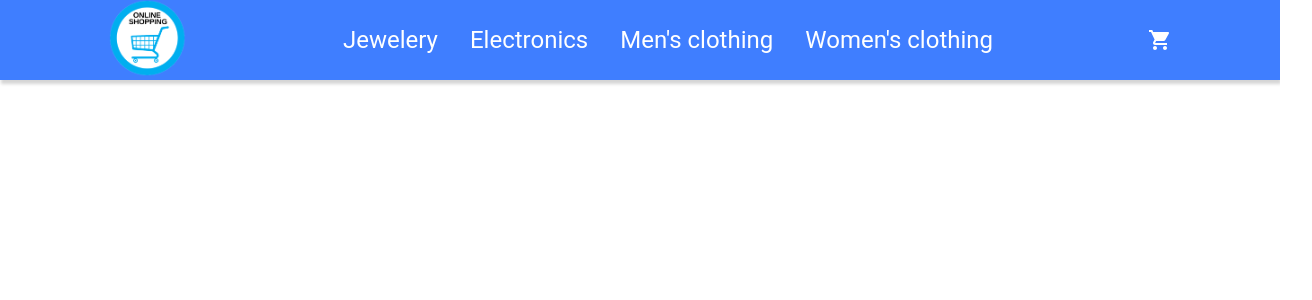
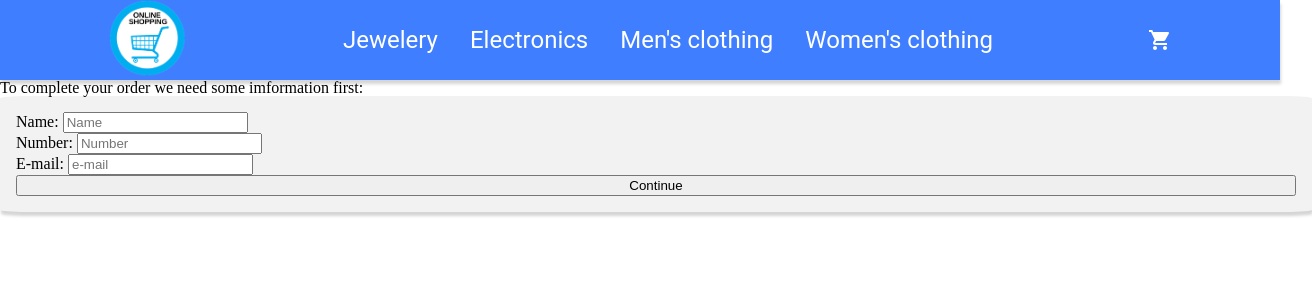
Before and after one commit to lemosadrian08/online_shopping, a React (Create React App) app: page /checkout in a window 1280 px wide. Shown: the top 300 px of the page, 1312 px wide, since content can reach past the window. Built offline with nearby package versions, Linux system fonts and the light colour scheme.

Commit message:
added firebase II

```diff
--- a/package.json
+++ b/package.json
@@ -16,6 +16,7 @@
     "react-router-dom": "^6.3.0",
     "react-scripts": "^5.0.1",
     "spinners-react": "^1.0.7",
+    "sweetalert2": "^11.4.24",
     "web-vitals": "^2.1.4"
   },
   "scripts": {
--- a/src/App.js
+++ b/src/App.js
@@ -4,6 +4,7 @@ import ItemListContainer from './Components/ItemListContainer/ItemListContainer'
 import ItemDetailContainer from './Components/ItemDetailContainer/ItemDetailContainer.jsx'
 import Cart from './Components/Cart/Cart.jsx'
 import CustomProvider from './Components/CartContext/CartContext.jsx'
+import Checkout from './Components/Checkout/Checkout.jsx'
 
 import { Routes, Route, BrowserRouter } from "react-router-dom";
 
@@ -17,6 +18,7 @@ const App = () => {
           <Route path='/category/:categoryName' element={<ItemListContainer greeting='hola' />}/>
           <Route path='/item/:itemId' element={<ItemDetailContainer />}/>
           <Route path='/cart' element={<Cart />}/>
+          <Route path='/checkout' element={<Checkout />}/>
         </Routes>
       </CustomProvider>
     </BrowserRouter>
--- a/src/Components/Cart/Cart.css
+++ b/src/Components/Cart/Cart.css
@@ -13,13 +13,13 @@
     font-size: 1rem;
 }
 
-.clearButtomContainer{
+.ButtomsContainer{
     display: flex;
+    flex-direction: column;
     justify-content: center;
 }
-.clearButtom{
+.clearButtom ,.checkoutButtom{
     font-family: 'Roboto', sans-serif;
-    width: 25%;
     background-color: #3f7eff;
     font-size: 1rem;
     color: white;
--- a/src/Components/Cart/Cart.jsx
+++ b/src/Components/Cart/Cart.jsx
@@ -3,33 +3,12 @@ import { cartContext } from '../CartContext/CartContext.jsx'
 import "./Cart.css"
 import CartCard from '../CartCard/CartCard.jsx'
 import { Link } from "react-router-dom";
-import { db } from '../../firebase/firebase'
-import { addDoc, collection, doc, serverTimestamp } from 'firebase/firestore'
-
 
 
 const Cart =()=>{
 
-    const { products, quantityProducts, clear } = useContext(cartContext)
-/*     const [ idSales, setIdSales ] = useState ("")
+    const { products, total, quantityProducts, clear } = useContext(cartContext)
 
-    const consumerInfo ={
-        name: 'juan',
-        phone: '21923981238',
-        email: 'juan@gmail.com',
-    }
-    const checkout =()=>{
-        const salesCollection = collection(db, 'sales')
-        addDoc(salesCollection,{
-            consumerInfo,
-            products: products,
-            date: serverTimestamp(),
-            total:100
-        })
-        .then((result)=>{
-            setIdSales(result.id)
-        })
-    } */
 
     return(
 
@@ -43,12 +22,13 @@ const Cart =()=>{
             :
             <div>
                 {products.map((product)=><CartCard key={product.id} id={product.id} title={product.title} price={product.price} quantity={product.quantity} pictureURL={product.image} /> )}
-                <div className='clearButtomContainer'>
+                <p className='total'>total: {total}</p>
+                <div className='ButtomsContainer'>
                     <button className='clearButtom' onClick= { clear }>Clear all products</button>
+                    <Link to='/checkout'><button className='checkoutButtom'>Proceed to checkout</button></Link>
                 </div>
             </div>
          }
-{/*          <button onClick={checkout}>checkout</button> */}
         </>
     )
 }
--- a/src/Components/CartContext/CartContext.jsx
+++ b/src/Components/CartContext/CartContext.jsx
@@ -6,7 +6,8 @@ const CartProvider =({children})=>{
 
     const [products, setProducts] = useState([])
     const [quantityProducts, setQuantityProducts] = useState(0)
-    console.log(quantityProducts);
+    const [total, setTotal] =useState(0)
+
 
     const getQuantityProducts =()=>{
         let quantity = 0
@@ -16,8 +17,19 @@ const CartProvider =({children})=>{
         setQuantityProducts(quantity)
     }
 
+    const getTotal =()=>{
+        let resultado = 0
+        let total = 0
+        products.forEach(product=>{
+            resultado += (product.price * product.quantity)
+            total=resultado.toFixed(2)
+        })
+        setTotal(total)
+    }
+
     useEffect(()=>{
         getQuantityProducts()
+        getTotal()
     }, [products])
 
     const addItem =(product)=>{
@@ -44,7 +56,7 @@ const CartProvider =({children})=>{
     }
 
     return(
-        <Provider value={ {products, quantityProducts, addItem, removeItem, clear, isInCart} }>
+        <Provider value={ {products, quantityProducts, total, addItem, removeItem, clear, isInCart} }>
             {children}
         </Provider>
     )
--- /dev/null
+++ b/src/Components/Checkout/Checkout.css
@@ -0,0 +1,11 @@
+.form{
+    display: flex;
+    flex-direction: column;
+    background-color: rgb(242, 242, 242);
+    width: 100%;
+    padding: 1rem;
+    justify-content: space-between;
+    border-radius: 2%;
+    box-shadow: 1px 4px 3px #d5d5d5;
+
+}
--- /dev/null
+++ b/src/Components/Checkout/Checkout.jsx
@@ -0,0 +1,83 @@
+import React, { useContext, useState } from 'react'
+import { cartContext } from '../CartContext/CartContext.jsx'
+import { db } from '../../firebase/firebase'
+import { addDoc, collection, doc, serverTimestamp } from 'firebase/firestore'
+import './Checkout.css'
+import { Link } from "react-router-dom";
+import Swal from 'sweetalert2'
+
+
+const Checkout =()=>{
+
+    const { products, total, clear } = useContext(cartContext)
+
+    const [ name, setName ] = useState("")
+    const [ number, setNumber ] = useState("")
+    const [ email, setEmail ] = useState("")
+    const [ customer, setCustomer] =useState({})
+    const [ idSales, setIdSales ] = useState ("")
+
+
+    const checkout =()=>{
+        const salesCollection = collection(db, 'sales')
+        addDoc(salesCollection,{
+            customer: customer,
+            products: products,
+            date: serverTimestamp(),
+            total: total
+        })
+        .then((result)=>{
+            setIdSales(result.id)
+            console.log(idSales);
+        })
+        .then(()=>{
+            Swal.fire(
+                'The order has been placed',
+                `${idSales}`,
+                'success')
+        })
+        clear()
+
+    }
+    const submit=(event)=>{
+        event.preventDefault()
+        setCustomer({name:name, number:number, email:email})
+    }
+    const nameEvent =(event)=>{
+        setName(event.target.value)
+    }
+    const numberEvent =(event)=>{
+        setNumber(event.target.value)
+    }
+    const emailEvent =(event)=>{
+        setEmail(event.target.value)
+    }
+
+    return(
+    <>
+    {customer.name==null
+    ?
+    <div>
+        <p>To complete your order we need some imformation first:</p>
+        <form className='form' id='form'>
+            <label id="name-label">Name: <input placeholder="Name" required onInput={nameEvent} type="text" /></label>
+            <label id="number-label">Number: <input placeholder="Number" required onInput={numberEvent} type="text" /></label>
+            <label id="email-label">E-mail: <input placeholder="e-mail" required onInput={emailEvent} type="email" /></label>
+            <input type="submit" onClick={submit} value="Continue" />
+        </form>
+
+
+    </div>
+    :
+    <div>
+        <p>{customer.name} by placing your order, you agree to online shopping's privacy notice and conditions of use.</p>
+        <p>Total: {total}</p>
+        <Link to='/'><button onClick={checkout}>Place your order</button></Link>
+
+    </div>
+}
+    </>
+    )
+}
+
+export default Checkout
```
Also changed, not shown: 1 other file (tests, documents, lock files or other folders).
